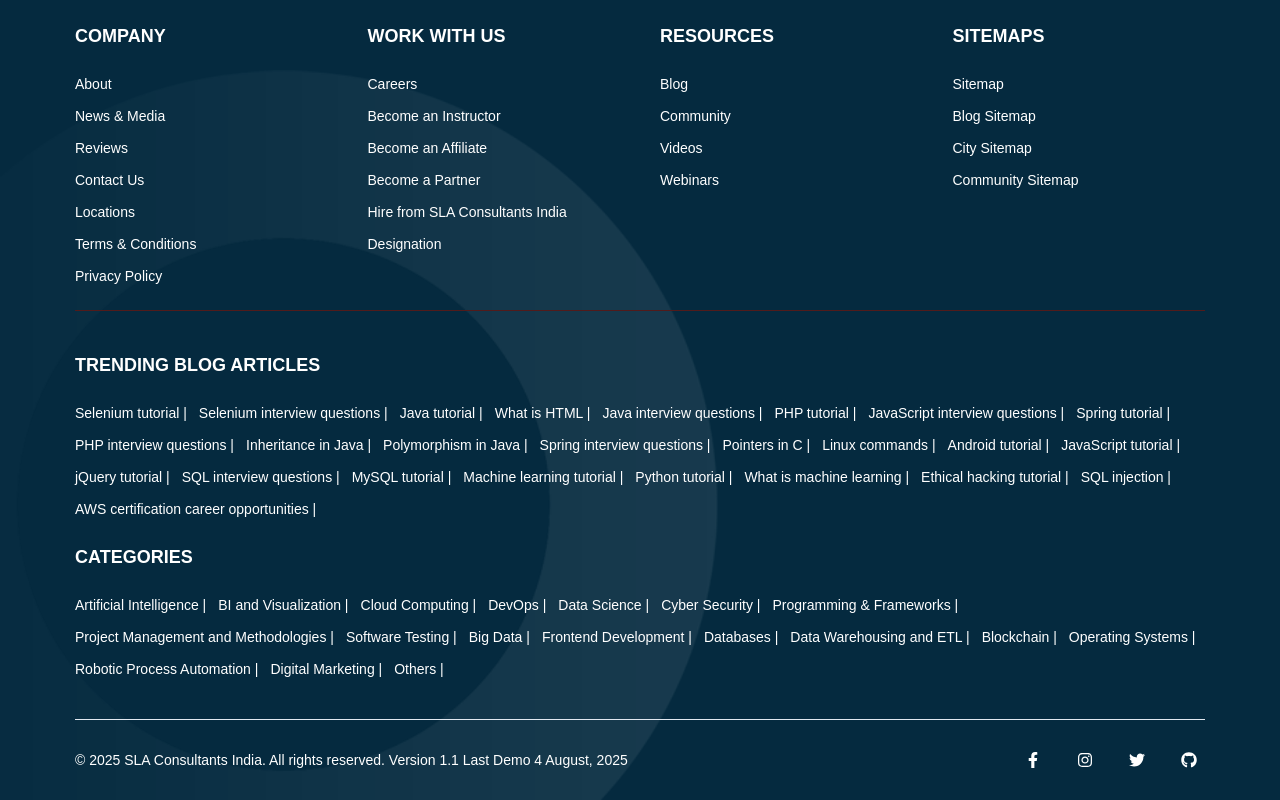
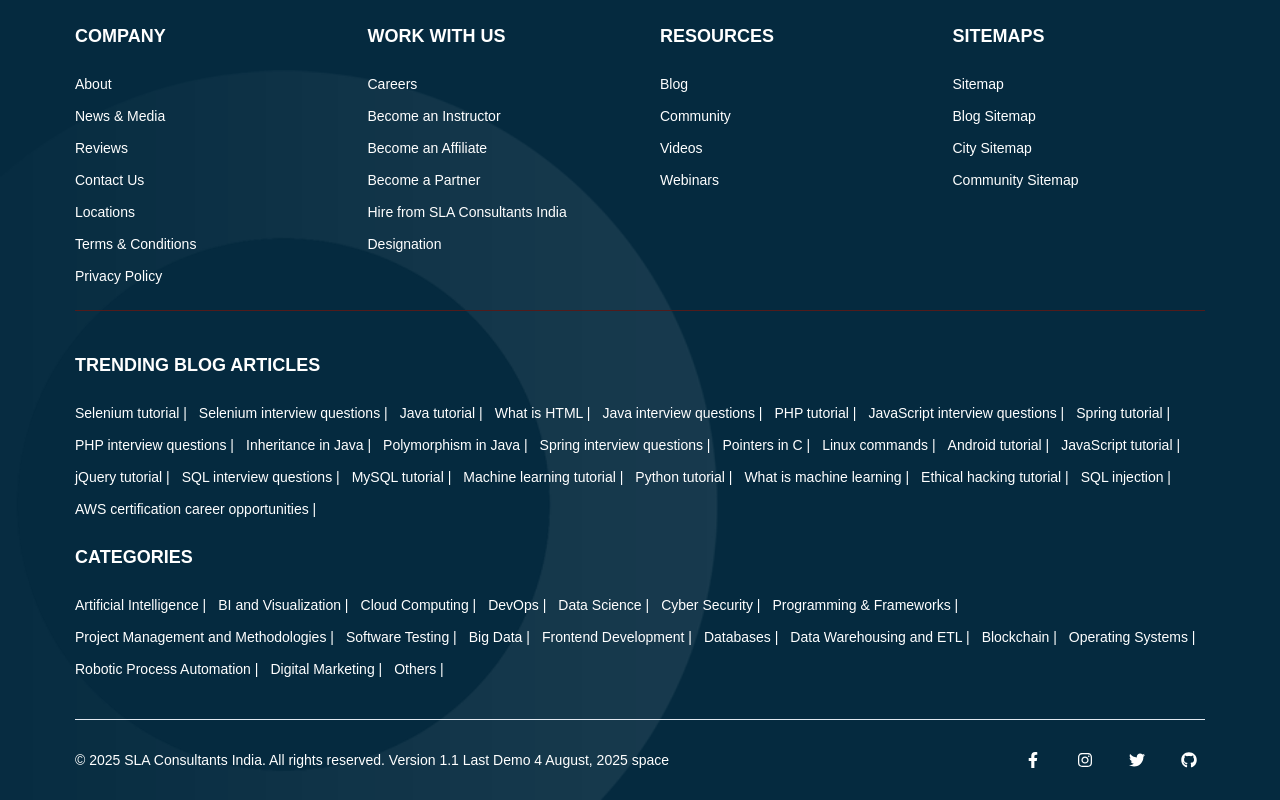
Before and after one commit to Hasan-Abaris/HeatBeats, a Next.js app: page / in a window 1280 px wide. Shown: the part 5485-6285 px from the top of the page. Built offline with nearby package versions, Linux system fonts and the light colour scheme; no server answers; a web font is replaced by a local one.

Commit message:
Added Demo v1.1

```diff
--- a/components/common/Footer/Footer.jsx
+++ b/components/common/Footer/Footer.jsx
@@ -481,7 +481,7 @@
 
         {/* Footer Bottom Section */}
         <div className="mt-10 border-t pt-6 flex justify-between items-center text-sm text-white flex-col md:flex-row gap-4">
-          <p>© 2025 SLA Consultants India. All rights reserved. Version 1.1 Last Demo 4 August, 2025</p>
+          <p>© 2025 SLA Consultants India. All rights reserved. Version 1.1 Last Demo 4 August, 2025 space</p>
           <ul className="flex space-x-5">
             <li>
               <Link
```
